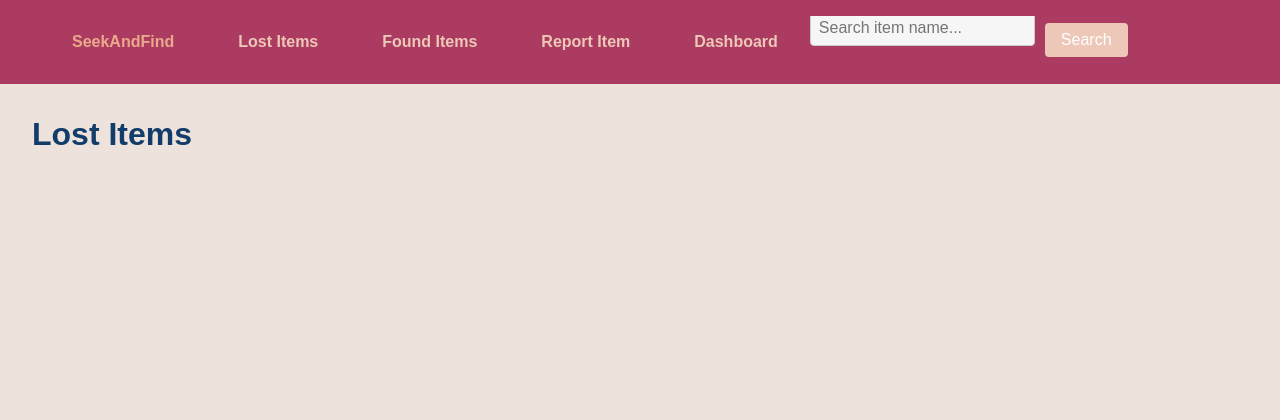
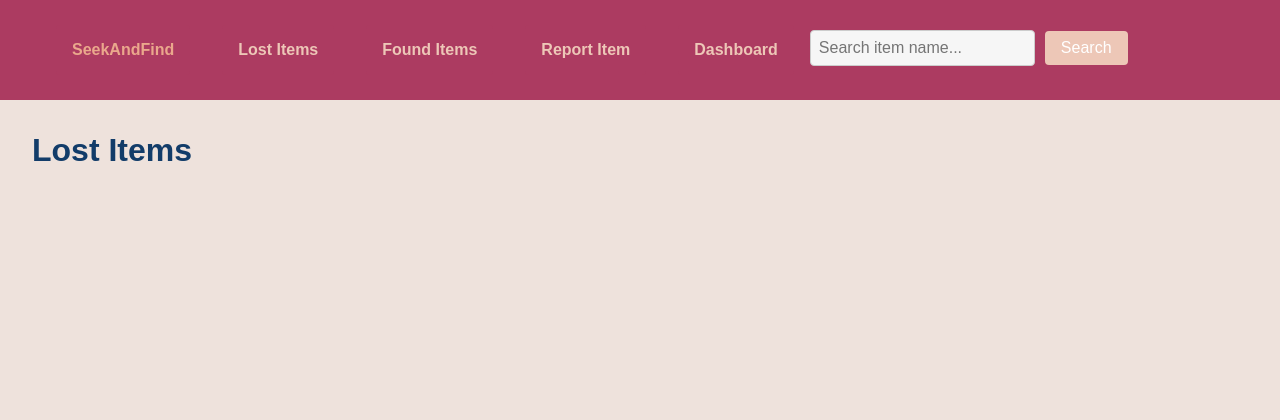
Before and after one commit to khushiimathur/SeekAndFind, a Flask app: page /lost in a window 1280 px wide. Shown: the top 420 px of the page. Run offline with Flask 3, Linux system fonts and the light colour scheme; the visitor is signed in with stand-in values (Sample User, id 1).

Commit message:
final_code2

```diff
--- a/static/css/styles.css
+++ b/static/css/styles.css
@@ -66,11 +66,10 @@ nav ul li a:hover {
     padding: 8px;
     border: 1px solid #ccc;
     border-radius: 4px;
-    margin-top: -0.5em;
     font-size: 16px;
     flex: 1; /* Take up remaining space */
     box-sizing: border-box;
-    transform: translateY(2px); /* Move input slightly down */
+    transform: translateY(6px); /* Move input slightly down */
 }
 
 /* Style for the button */
```
